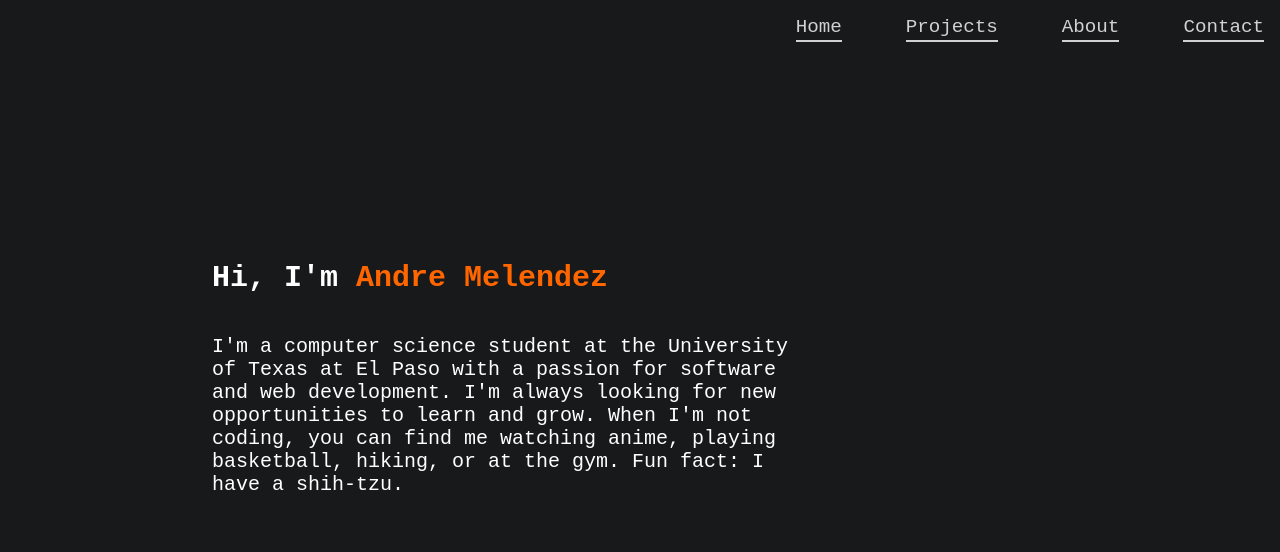
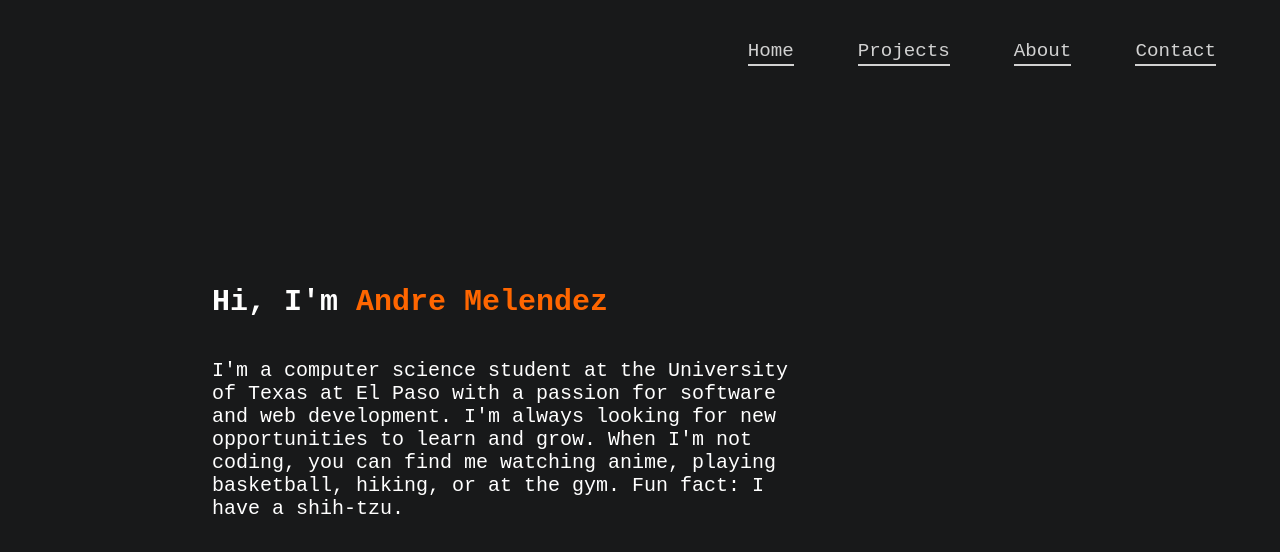
Before and after one commit to Andre-210/andremele.github.io, an Angular app: page / in a window 1280 px wide. Shown: the top 552 px of the page. Built offline with nearby package versions, Linux system fonts and the light colour scheme.

Commit message:
Added some spacing at margins.

```diff
--- a/src/components/header/header.css
+++ b/src/components/header/header.css
@@ -19,7 +19,9 @@
     display: flex;
     gap: 4rem;
     order: 2;
+    margin-top: 1.5rem;
     margin-left: auto;
+    margin-right: 3rem;
 }
 
 .nav-link {
```
